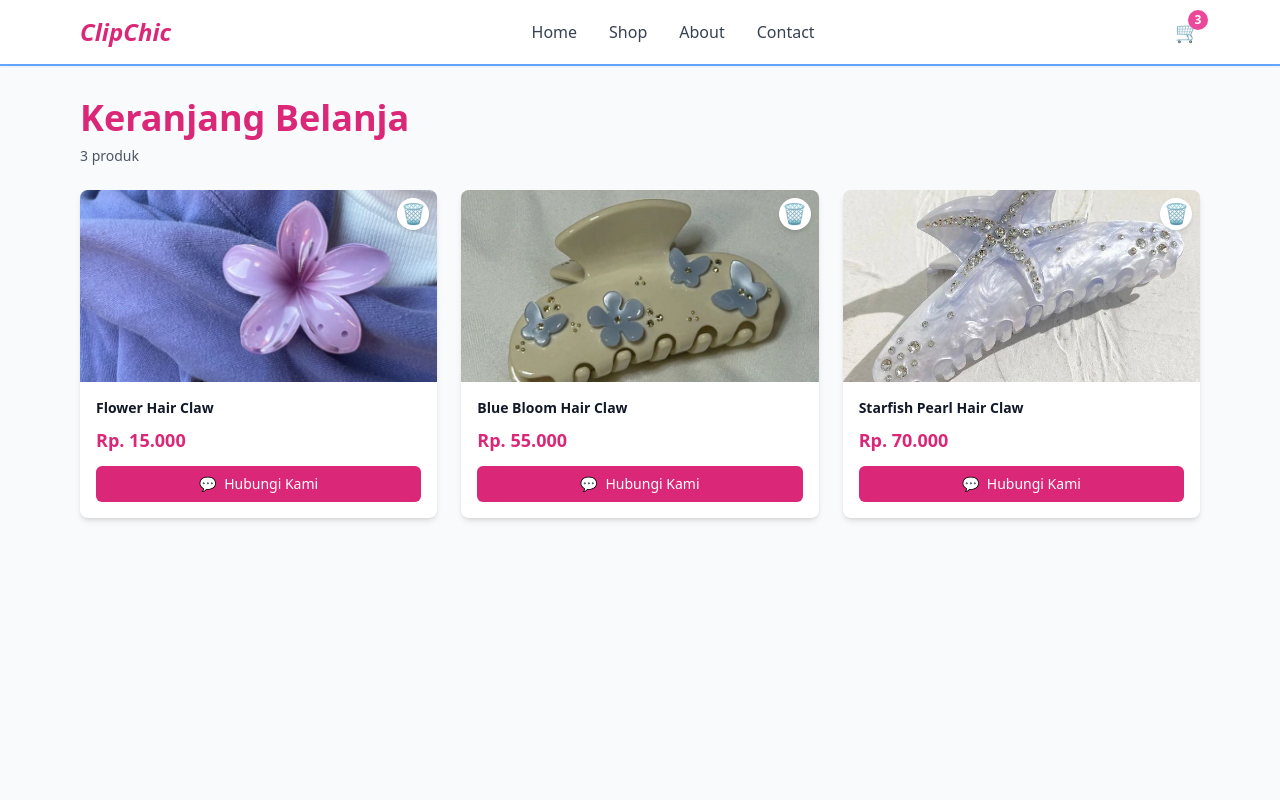
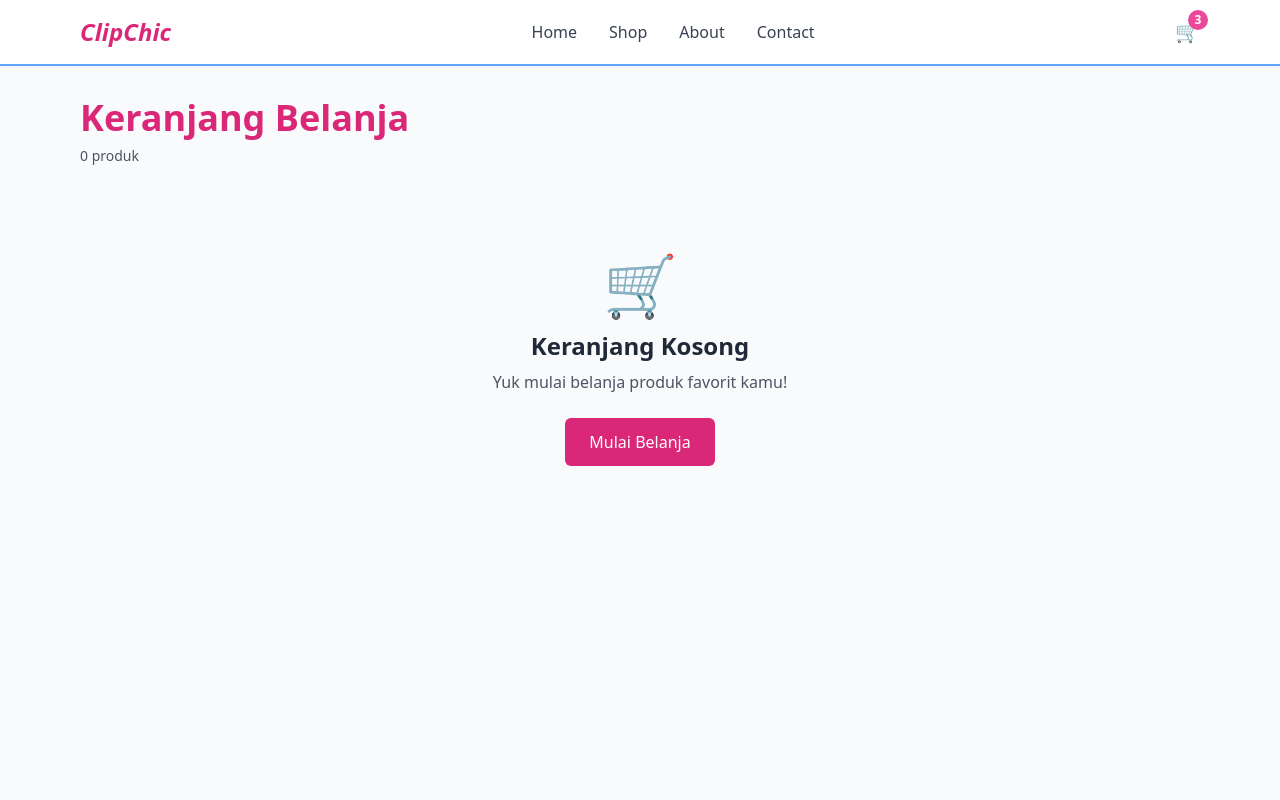
Before and after one commit to oktiarazzahra/clip, a Vue app: page /wishlist in a window 1280 px wide. Shown: the top 800 px of the page. Built offline with nearby package versions, Linux system fonts and the light colour scheme.

Commit message:
feat: Display selected product information in ContactForm and enhance wishlist loading logic

```diff
--- a/src/components/Contact/ContactForm.vue
+++ b/src/components/Contact/ContactForm.vue
@@ -1,6 +1,20 @@
 <template>
   <div class="bg-white py-12">
     <h2 class="text-2xl font-bold mb-6">Send Message</h2>
+
+    <!-- Selected Product Info -->
+    <div
+      v-if="productInfo"
+      class="bg-pink-50 border-2 border-pink-200 rounded-lg p-4 mb-6 flex items-center gap-4"
+    >
+      <div class="text-3xl">🛍️</div>
+      <div class="flex-1">
+        <p class="text-sm text-gray-600 mb-1">Produk yang dipilih:</p>
+        <p class="font-bold text-gray-900">{{ productInfo.name }}</p>
+        <p class="text-pink-600 font-bold">Rp. {{ formatPrice(productInfo.price) }}</p>
+      </div>
+    </div>
+
     <form @submit.prevent="handleSubmit" class="space-y-6">
       <div class="grid md:grid-cols-2 gap-6">
         <div>
@@ -91,14 +105,18 @@ const selectedProduct = sessionStorage.getItem('selectedProduct')
 let productInfo = null
 if (selectedProduct) {
   productInfo = JSON.parse(selectedProduct)
-  sessionStorage.removeItem('selectedProduct') // Clear after reading
+  sessionStorage.removeItem('selectedProduct')
+}
+
+const formatPrice = (price) => {
+  return price.toString().replace(/\B(?=(\d{3})+(?!\d))/g, '.')
 }
 
 const form = ref({
   name: '',
   email: '',
   subject: productInfo ? `Order: ${productInfo.name}` : '',
-  message: productInfo ? `Hello, I'm interested in ${productInfo.name} priced at Rp. ${productInfo.price.toString().replace(/\B(?=(\d{3})+(?!\d))/g, '.')}. Please provide more information.` : ''
+  message: productInfo ? `Hello, I'm interested in ${productInfo.name} priced at Rp. ${formatPrice(productInfo.price)}. Please provide more information.` : ''
 })
 
 const isSubmitting = ref(false)
--- a/src/views/Wishlist.vue
+++ b/src/views/Wishlist.vue
@@ -29,49 +29,54 @@
 </template>
 
 <script setup>
-import { ref } from 'vue'
+import { ref, onMounted } from 'vue'
 import { useRouter } from 'vue-router'
 import WishlistTitle from '@/components/Wishlist/WishlistTitle.vue'
 import WishlistGrid from '@/components/Wishlist/WishlistGrid.vue'
 
 const router = useRouter()
+const wishlistItems = ref([])
 
-const wishlistItems = ref([
-  {
-    id: 1,
-    name: 'Flower Hair Claw',
-    price: 15000,
-    image: import.meta.env.BASE_URL + 'images/flower.jpg'
-  },
-  {
-    id: 2,
-    name: 'Blue Bloom Hair Claw',
-    price: 55000,
-    image: import.meta.env.BASE_URL + 'images/blue-bloom.jpg'
-  },
-  {
-    id: 3,
-    name: 'Starfish Pearl Hair Claw',
-    price: 70000,
-    image: import.meta.env.BASE_URL + 'images/starfish.jpg'
+// Load wishlist from localStorage
+onMounted(() => {
+  const savedWishlist = localStorage.getItem('wishlist')
+  if (savedWishlist) {
+    wishlistItems.value = JSON.parse(savedWishlist)
   }
-])
+
+  // Listen for wishlist updates
+  window.addEventListener('wishlist-updated', loadWishlist)
+})
+
+const loadWishlist = () => {
+  const savedWishlist = localStorage.getItem('wishlist')
+  if (savedWishlist) {
+    wishlistItems.value = JSON.parse(savedWishlist)
+  } else {
+    wishlistItems.value = []
+  }
+}
 
 const removeFromWishlist = (productId) => {
   wishlistItems.value = wishlistItems.value.filter(item => item.id !== productId)
+  localStorage.setItem('wishlist', JSON.stringify(wishlistItems.value))
+  window.dispatchEvent(new Event('wishlist-updated'))
   console.log('Removed from wishlist:', productId)
 }
 
 const addToCart = (product) => {
   console.log('Navigating to contact for:', product)
+  sessionStorage.setItem('selectedProduct', JSON.stringify(product))
   router.push('/contact')
 }
 
 const handleProductClick = (product) => {
   console.log('Product clicked:', product)
+  router.push(`/product/${product.id}`)
 }
 
 const handleContactUs = (product) => {
+  console.log('Contact us for product:', product)
   sessionStorage.setItem('selectedProduct', JSON.stringify(product))
   router.push('/contact')
 }
```
